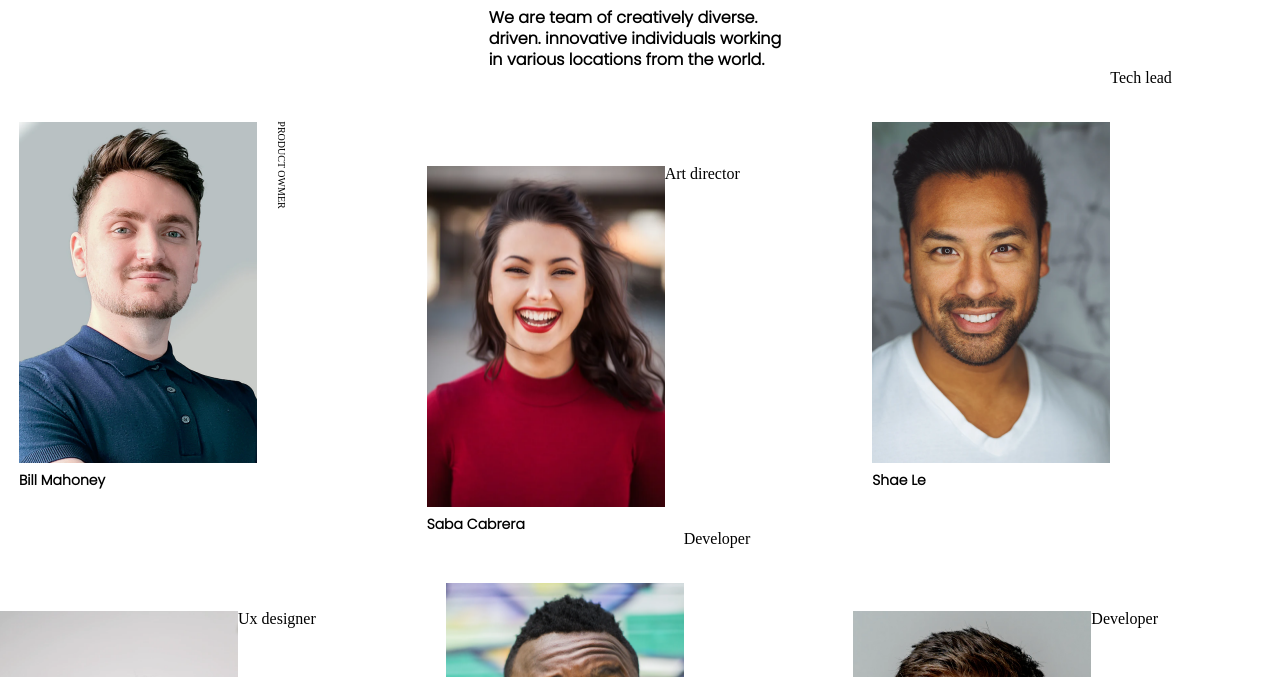
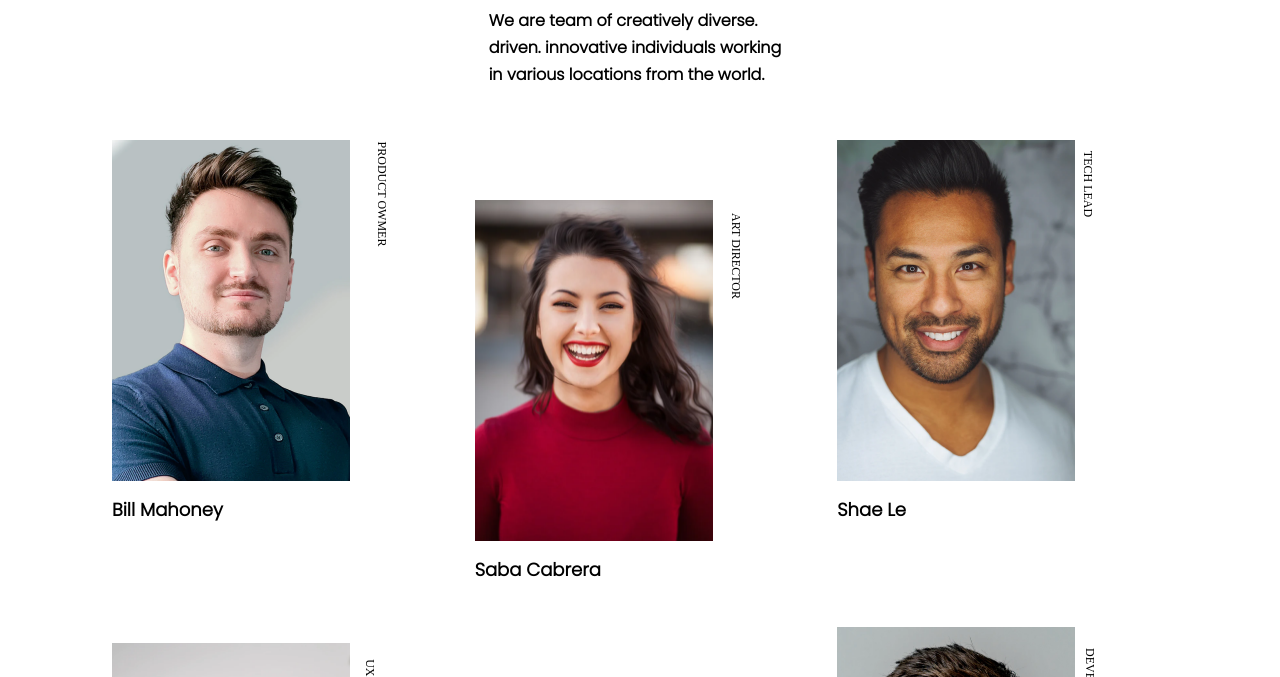
Before and after one commit to mdanieladla/myteampage, a plain HTML site: page index.html in a window 1280 px wide. Shown: the part 123-800 px from the top of the page. Drawn offline with Linux system fonts and the light colour scheme.

Commit message:
finished mediaq desktop

```diff
--- a/styles/main.css
+++ b/styles/main.css
@@ -143,80 +143,119 @@ img{
 .header__container--paragraph{
     padding-left: 6rem;
     margin: 1rem 23rem 0 0;
+    line-height: 27px;
 }
 
 /*main content*/
 .main__container{
+    margin-left: 7rem;
+    margin-right: 5rem;
     display: grid;
     grid-template-columns: 1fr 1fr 1fr;
 }
 
-.main__container--paragraph{
-    line-height: 27px;
-    margin: .625rem 45rem 0 9rem;
-    /* padding-bottom: 40px; */
-    }
-
-.info__container{
+/* .info__container{
     display: flex;
     align-items: flex-start;
-}
+} */
 
 img{
     width: 238px;
     height: 341px;
 }
 
+.bill-img{
+    margin-left: 0;
+}
+
 .position-bill{
-    font-size: .625rem;
+    font-size: .75rem;
+    transform: rotateZ(90deg);
+    position: relative;
+    right: 20px;
+    top: 100px;
+}
+
+.position-saba {
+    font-size: .75rem;
     text-transform: uppercase;
-    margin-bottom: 0;
-    display: inline;
+    transform: rotateZ(90deg);
+    position: relative;
+    right: 20px;
+    top: 50px;
+}
+
+.position-shae{
+    font-size: .75rem;
+    text-transform: uppercase;
     transform: rotateZ(90deg);
     position: relative;
     right: 20px;
     top: 90px;
 }
 
-.bill-img, .shae-img, .griff-img{
-    margin-left: 19px;
+.position-skylah{
+    font-size: .75rem;
+    text-transform: uppercase;
+    transform: rotateZ(90deg);
+    position: relative;
+    right: 20px;
+    top: 50px;
+}
+
+.position-griff{
+    font-size: .75rem;
+    text-transform: uppercase;
+    transform: rotateZ(90deg);
+    position: relative;
+    right: 20px;
+    top: 100px;
+}
+
+.position-stan{
+    font-size: .75rem;
+    text-transform: uppercase;
+    transform: rotateZ(90deg);
+    position: relative;
+    right: 20px;
+    top: 50px;
+}
+
+.shae-img, .griff-img{
+    margin-left: 0;
     padding-top: 52px;
 }
 
-.name{
-    grid-column-start: 1;
-    font-size: .875rem;
+.name, .name2{
+    font-size: 1.125rem;
     font-weight: 600;
     font-family: var(--font-poppins);
-    margin-left: 19px;
-    margin-top: 10px;
+    margin-left: 0;
+    margin-top: 20px;
 }
 
-.name2{
+/* .name2{
     grid-column-start: 1;
-    font-size: .875rem;
-    font-weight: 600;
-    font-family: var(--font-poppins);
-    margin-top: 10px;
-}
+} */
 
 .div-saba{
-    display: flex;
-    flex-direction: column;
-    justify-content: flex-end;
-    padding-top: 6rem;
+    padding-top: 7rem;
 }
 
 .div-skylah{
-    padding-top: 5rem;
+    padding-top: 4rem;
 }
 
 .div-stan{
+    padding-top: 3rem;
+}
+
+.div-griff{
     padding-top: 5rem;
 }
-
 /*footer*/
 .footer{
     margin-top: 4rem;
+    text-align: center;
 }
 }
```
